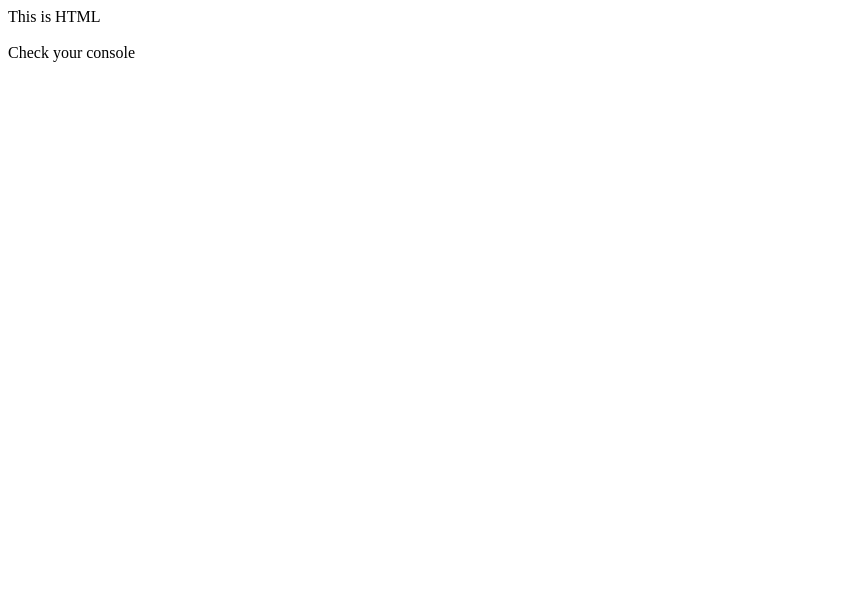
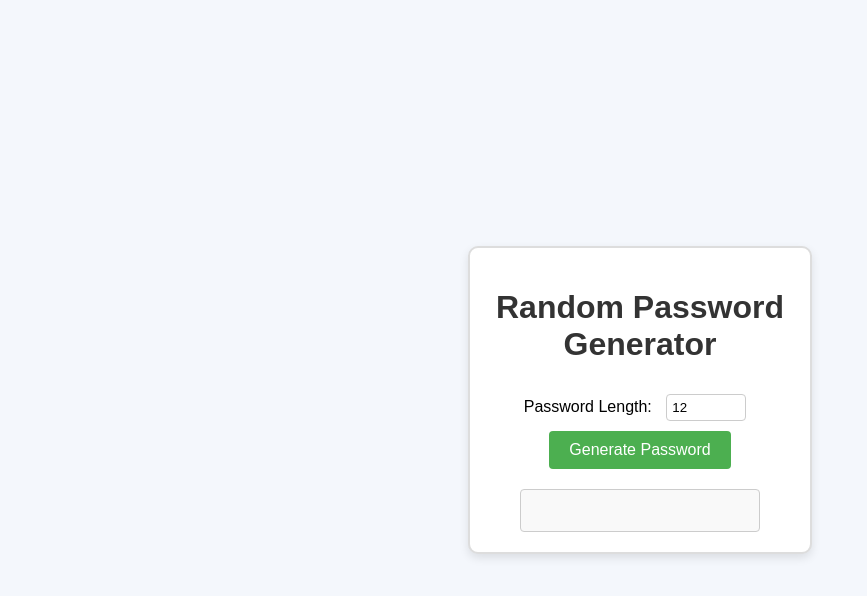
Before and after one commit to d13gu1n/random-pass-generator-practice-without-scaffolding, a website: page index.html in a window 1280 px wide. Shown: the whole page, without its empty margins (0-867 px from the left). Drawn offline with Linux system fonts and the light colour scheme.

Commit message:
Created HTML page for Random Password Generator HTML+CSS+TS Test App

```diff
--- a/index.html
+++ b/index.html
@@ -1,14 +1,70 @@
 <html>
     <head>
-        <!-- TODO: Add CSS styling using the <style></style> tag -->
+        <style>
+            body {
+                font-family: Arial, sans-serif;
+                background-color: #f4f7fc;
+                display: flex;
+                justify-content: center;
+                align-items: center;
+                height: 100vh;
+                margin: 0;
+            }
+            .container {
+                text-align: center;
+                padding: 20px;
+                border: 2px solid #ddd;
+                border-radius: 10px;
+                background-color: #fff;
+                width: 300px;
+                box-shadow: 0 4px 10px rgba(0, 0, 0, 0.1);
+            }
+            h1 {
+                color: #333;
+            }
+            label {
+                font-size: 16px;
+            }
+            input[type="number"] {
+                width: 80px;
+                padding: 5px;
+                margin: 10px;
+                border-radius: 4px;
+                border: 1px solid #ccc;
+            }
+            button {
+                padding: 10px 20px;
+                background-color: #4caf50;
+                color: white;
+                border: none;
+                border-radius: 4px;
+                cursor: pointer;
+                font-size: 16px;
+            }
+            button:hover {
+                background-color: #45a049;
+            }
+            .password-display input {
+                margin-top: 20px;
+                padding: 10px;
+                width: 80%;
+                font-size: 18px;
+                border-radius: 4px;
+                border: 1px solid #ccc;
+                background-color: #f9f9f9;
+                text-align: center;
+            }
+        </style>
     </head>
     <body>
-        This is HTML<br /><br />
-        Check your console
-        <!-- TODO: Paste JS code generated bt TSC here -->
-        <script>
-            // TODO: Write TS code here...
-            console.log("This is TS");
-        </script>
+        <div class="container">
+            <h1>Random Password Generator</h1>
+            <label for="passwordLength">Password Length:</label>
+            <input type="number" id="passwordLength" value="12" min="8" max="20" />
+            <button id="generateButton">Generate Password</button>
+            <div class="password-display">
+                <input type="text" id="password" readonly />
+            </div>
+        </div>
     </body>
 </html>
```
Also changed, not shown: pass.ts (renamed from task.ts).
